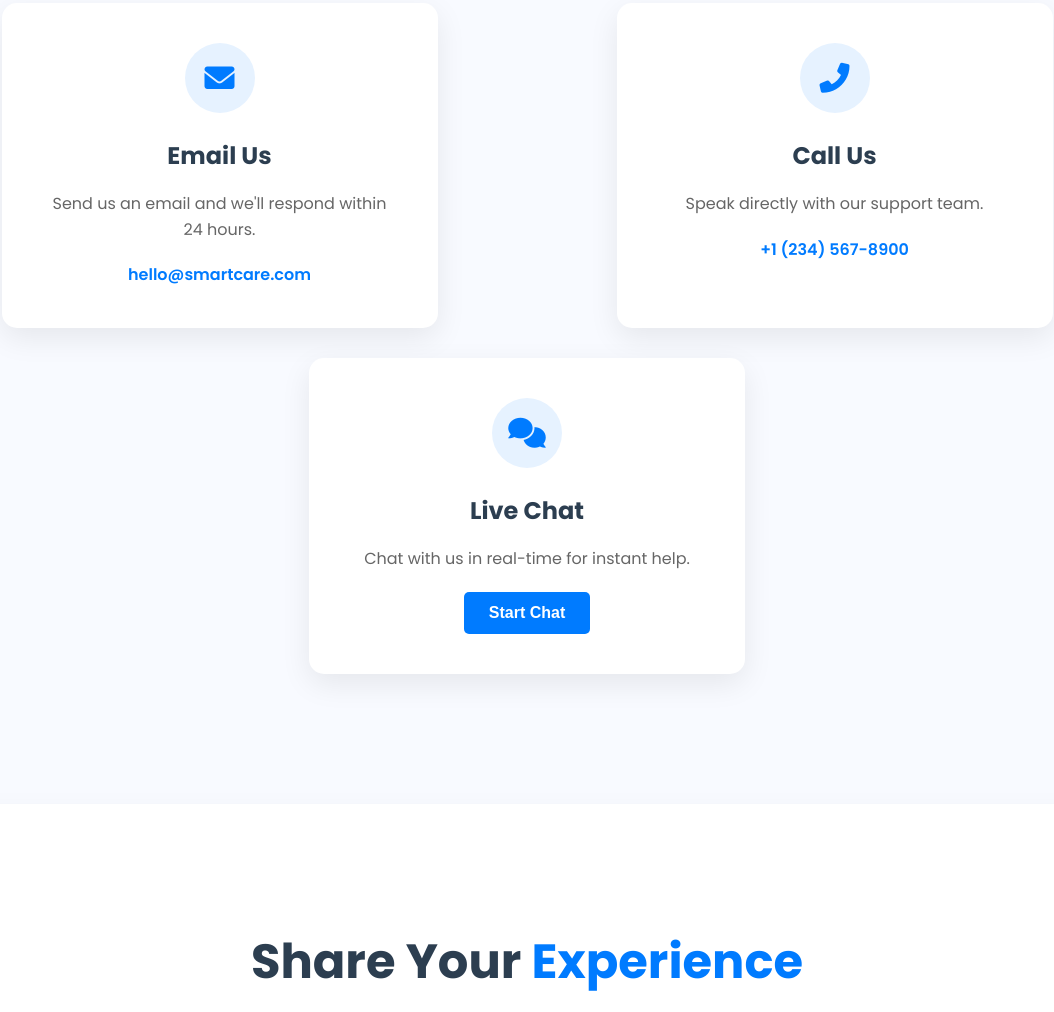
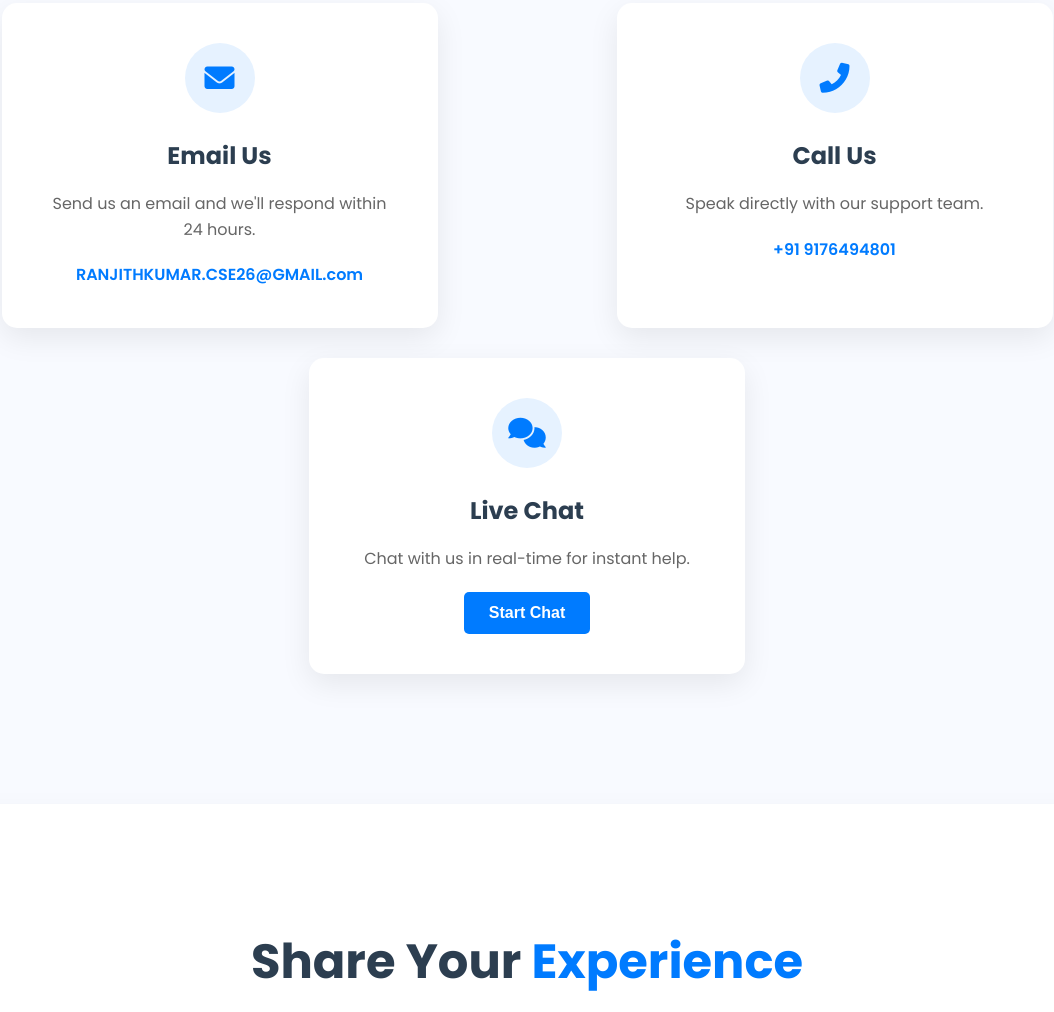
Before and after one commit to RANJITH2004-CSE/smart_care, a plain HTML site: page index.html in a window 1280 px wide. Shown: the part 2444-3456 px from the top of the page, without its empty margins (113-1167 px from the left). Drawn offline with Linux system fonts and the light colour scheme.

Commit message:
Update index.html

```diff
--- a/index.html
+++ b/index.html
@@ -87,13 +87,13 @@
                     <div class="icon-circle"><i class="fas fa-envelope"></i></div>
                     <h3>Email Us</h3>
                     <p>Send us an email and we'll respond within 24 hours.</p>
-                    <a href="mailto:hello@smartcare.com">hello@smartcare.com</a>
+                    <a href="mailto:hello@smartcare.com">RANJITHKUMAR.CSE26@GMAIL.com</a>
                 </div>
                 <div class="channel-card">
                     <div class="icon-circle"><i class="fas fa-phone-alt"></i></div>
                     <h3>Call Us</h3>
                     <p>Speak directly with our support team.</p>
-                    <a href="tel:+12345678900">+1 (234) 567-8900</a>
+                    <a href="tel:+12345678900">+91 9176494801</a>
                 </div>
                 <div class="channel-card">
                     <div class="icon-circle"><i class="fas fa-comments"></i></div>
```
